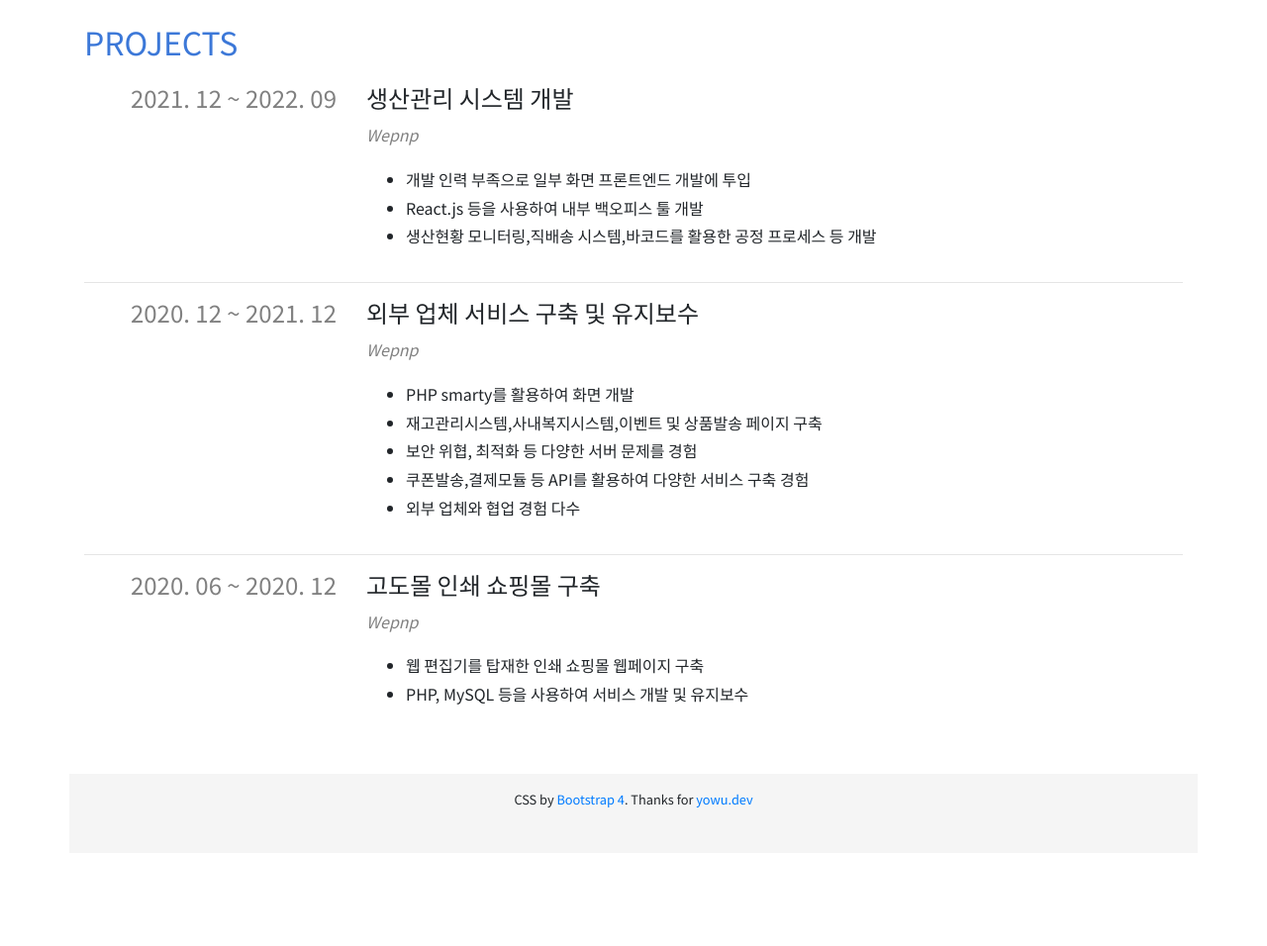
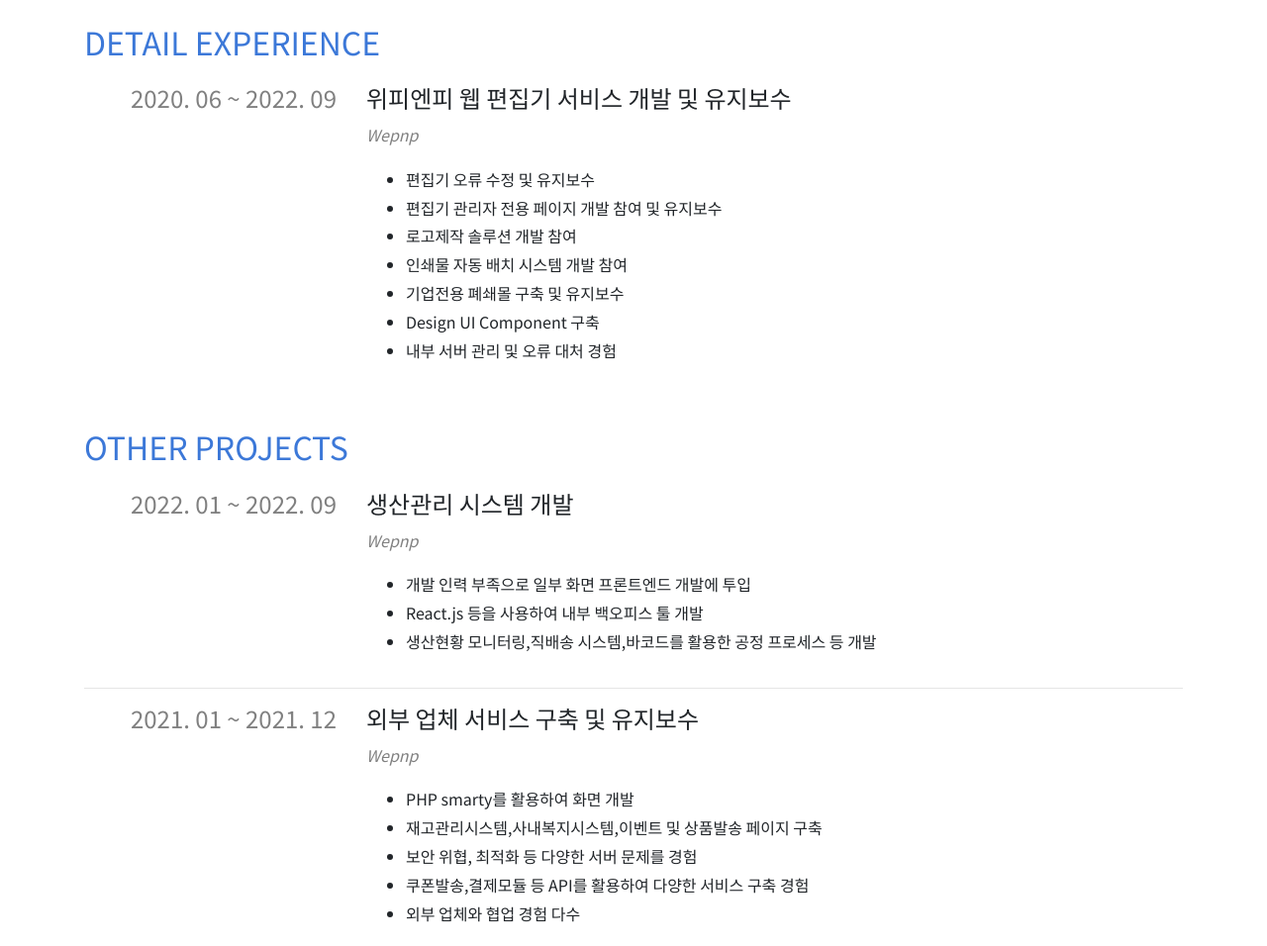
Before and after one commit to hjm1593/hjm1593.github.io, a website: page index.html in a window 1280 px wide. Shown: the part 1460-2416 px from the top of the page at 99% size. Before the commit the page ends 2322 px from the top, so only its background shows below. Drawn offline with nearby package versions, Linux system fonts and the light colour scheme.

Commit message:
이력서 수정

```diff
--- a/index.html
+++ b/index.html
@@ -293,12 +293,12 @@
       </div>
       <!-- Experience End -->
 
-      <!-- Project Start -->
+      <!--DETAIL Experience Start -->
       <div class="row pt-5">
         <div class="col">
           <div class="row pb-3">
             <div class="col">
-              <h2 class="blue">PROJECTS</h2>
+              <h2 class="blue">DETAIL EXPERIENCE</h2>
             </div>
           </div>
 
@@ -308,7 +308,45 @@
 
               <div class="row">
                 <div class="col-md-3 col-12 text-md-right">
-                  <h4 class="gray">2021. 12 ~ 2022. 09</h4>
+                  <h4 class="gray">2020. 06 ~ 2022. 09</h4>
+                </div>
+                <div class="col-md-9 col-12">
+                  <h4>위피엔피 웹 편집기 서비스 개발 및 유지보수</h4>
+                  <i class="gray">Wepnp</i>
+                  <ul class="pt-3">
+                    <li>편집기 오류 수정 및 유지보수</li>
+                    <li>편집기 관리자 전용 페이지 개발 참여 및 유지보수</li>
+                    <li>로고제작 솔루션 개발 참여</li>
+                    <li>인쇄물 자동 배치 시스템 개발 참여</li>
+                    <li>기업전용 폐쇄몰 구축 및 유지보수</li>
+                    <li>Design UI Component 구축</li>
+                    <li>내부 서버 관리 및 오류 대처 경험</li>
+                  </ul>
+                </div>
+              </div>
+
+            </div>
+          </div>
+        </div>
+      </div>
+      <!-- DETAIL Experience End -->
+
+      <!--OTHER Project Start -->
+      <div class="row pt-5">
+        <div class="col">
+          <div class="row pb-3">
+            <div class="col">
+              <h2 class="blue">OTHER PROJECTS</h2>
+            </div>
+          </div>
+
+
+          <div class="row">
+            <div class="col">
+
+              <div class="row">
+                <div class="col-md-3 col-12 text-md-right">
+                  <h4 class="gray">2022. 01 ~ 2022. 09</h4>
                 </div>
                 <div class="col-md-9 col-12">
                   <h4>생산관리 시스템 개발</h4>
@@ -324,7 +362,7 @@
 
               <div class="row">
                 <div class="col-md-3 col-12 text-md-right">
-                  <h4 class="gray">2020. 12 ~ 2021. 12</h4>
+                  <h4 class="gray">2021. 01 ~ 2021. 12</h4>
                 </div>
                 <div class="col-md-9 col-12">
                   <h4>외부 업체 서비스 구축 및 유지보수</h4>
@@ -358,7 +396,7 @@
           </div>
         </div>
       </div>
-      <!-- Project End -->
+      <!--OTHER Project End -->
 
       <!-- Footer Start -->
       <div class="row">
```
